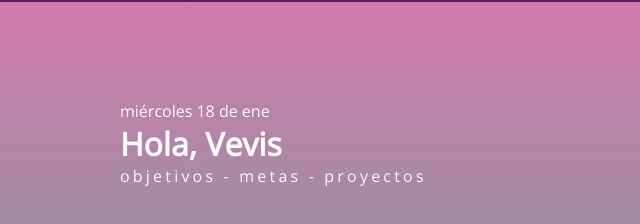
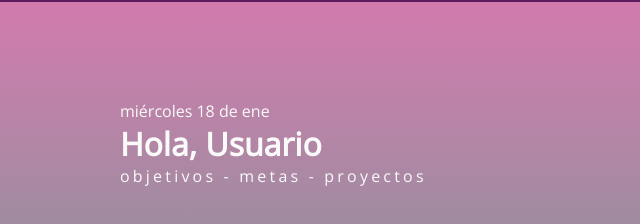
Before and after one commit to vevisvs/toDo-app, a plain HTML site: page index.html in a window 1280 px wide. Shown: the top 224 px of the page, 320-960 px from the left. Drawn offline with nearby package versions, Linux system fonts and the light colour scheme.

Commit message:
correccion de errores en index.html

```diff
--- a/index.html
+++ b/index.html
@@ -15,7 +15,7 @@
     <div class="container">
         <div class="perfil">
             <div id="fecha"></div>
-            <h1>Hola, Vevis</h1>
+            <h1>Hola, Usuario</h1>
             <span>objetivos -  metas - proyectos</span>
         </div>
 
```
